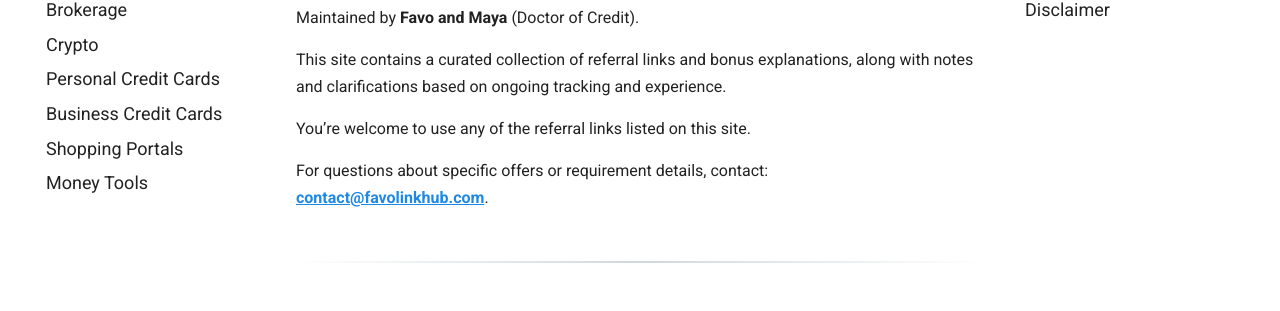
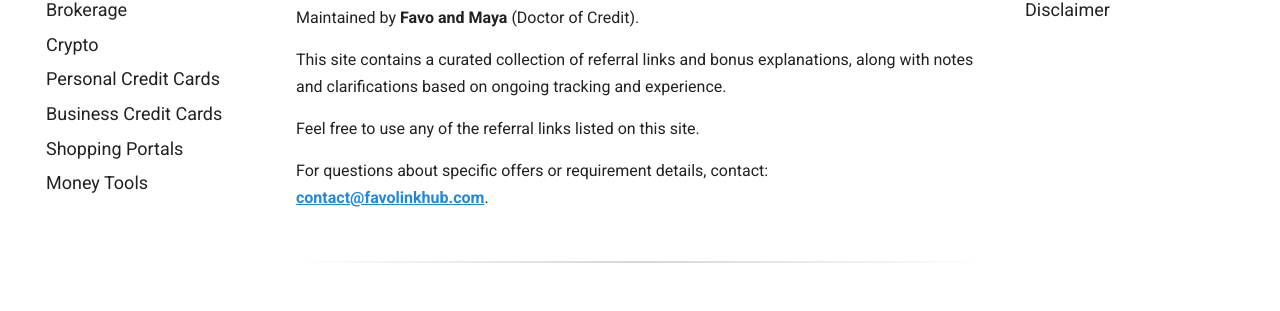
Before and after one commit to whispersofzephyr/favolinkhub-site, an MkDocs documentation site: the page built from docs/index.md, in a window 1280 px wide and 900 px high. Shown: the part 368-679 px from the top of the window. Built offline with MkDocs 1.6.1 and Material for MkDocs 9.7.7, drawn with Linux system fonts in a browser that asks for light colours.

Commit message:
Update index.md

```diff
--- a/docs/index.md
+++ b/docs/index.md
@@ -6,7 +6,7 @@ Maintained by **Favo and Maya** (Doctor of Credit).
 
 This site contains a curated collection of referral links and bonus explanations, along with notes and clarifications based on ongoing tracking and experience.
 
-You’re welcome to use any of the referral links listed on this site.
+Feel free to use any of the referral links listed on this site.
 
 For questions about specific offers or requirement details, contact:
 [**contact@favolinkhub.com**](mailto:contact@favolinkhub.com).
```
